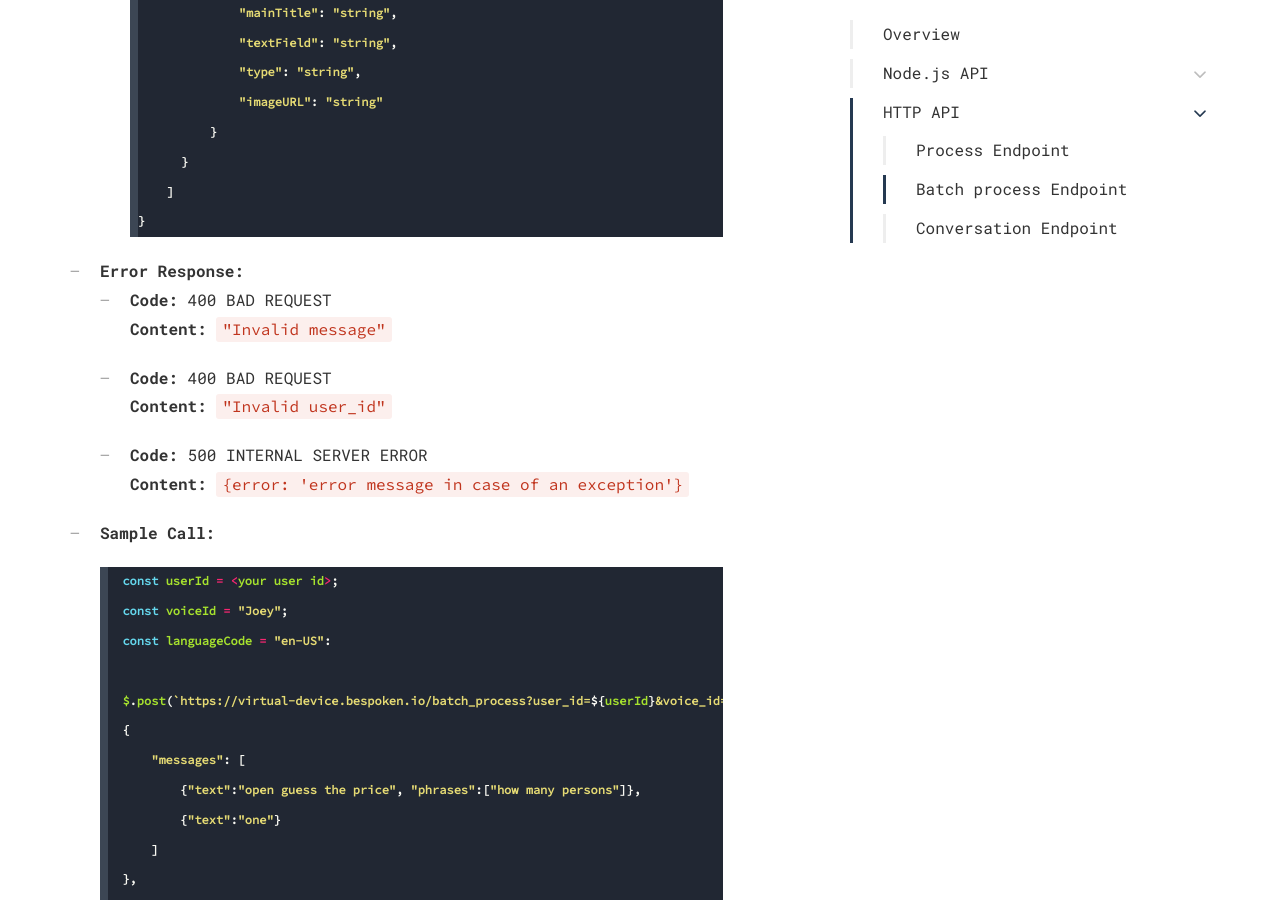
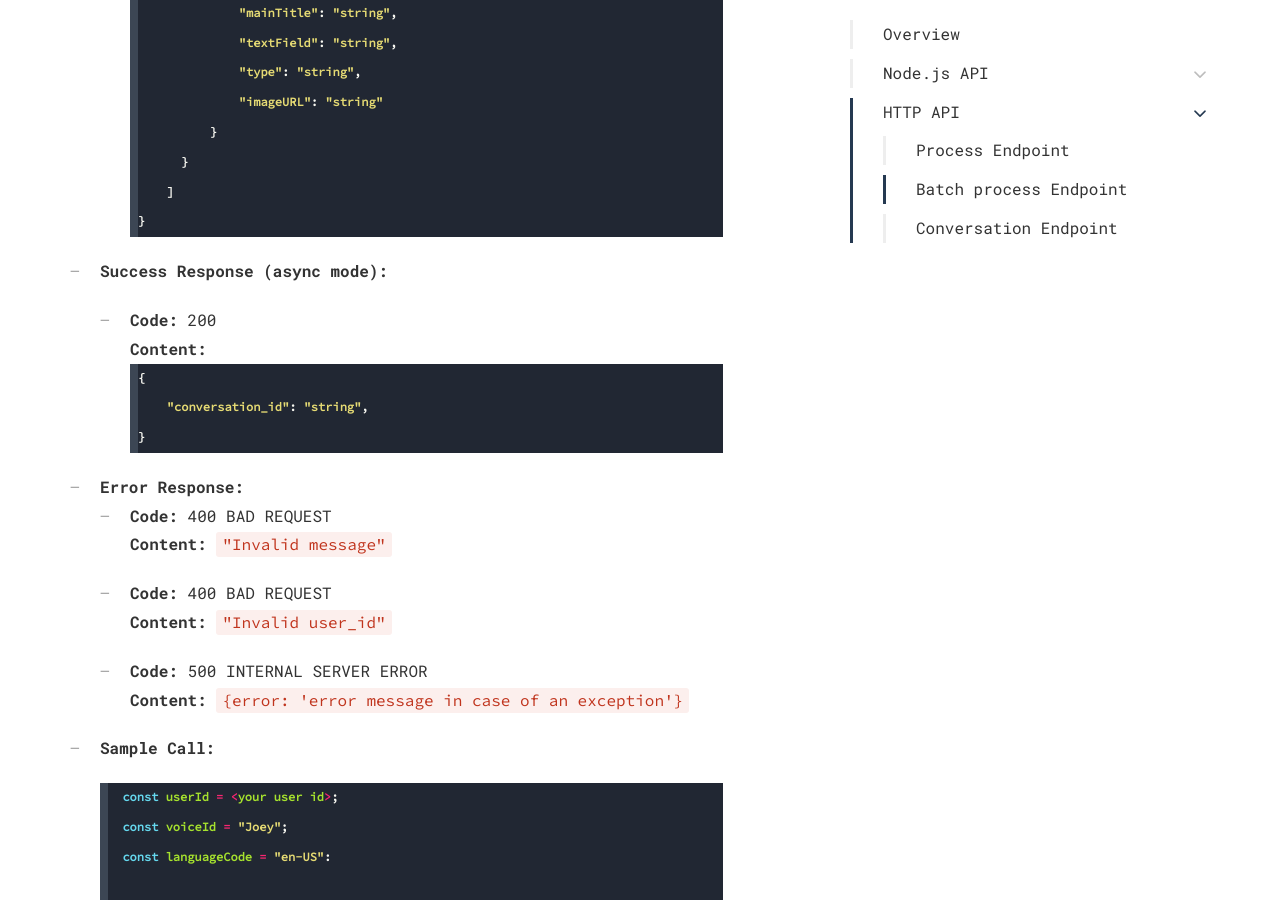
Before and after one commit to bespoken/bespoken-docs, a Jekyll site: the page built from end-to-end/api.md, in a window 1280 px wide and 900 px high, scrolled down 6321 px. Built offline with Jekyll 4.4.1, drawn with Linux system fonts in a browser that asks for light colours; nearby versions of some CDN libraries; some web fonts are replaced; comment, search, counter and statistics services are not loaded.

Commit message:
Add async mode succesful response

````diff
--- a/end-to-end/api.md
+++ b/end-to-end/api.md
@@ -217,6 +217,17 @@ Receives multiple messages and expected phrases in an object array. The goal of
 	}
 	```
 
+* **Success Response (async mode):**
+
+
+  * **Code:** 200 <br />
+    **Content:**
+	```javascript
+	{
+	    "conversation_id": "string",
+	}
+	```
+
 * **Error Response:**
 	* **Code:** 400 BAD REQUEST <br />
     **Content:** `"Invalid message"`
````
